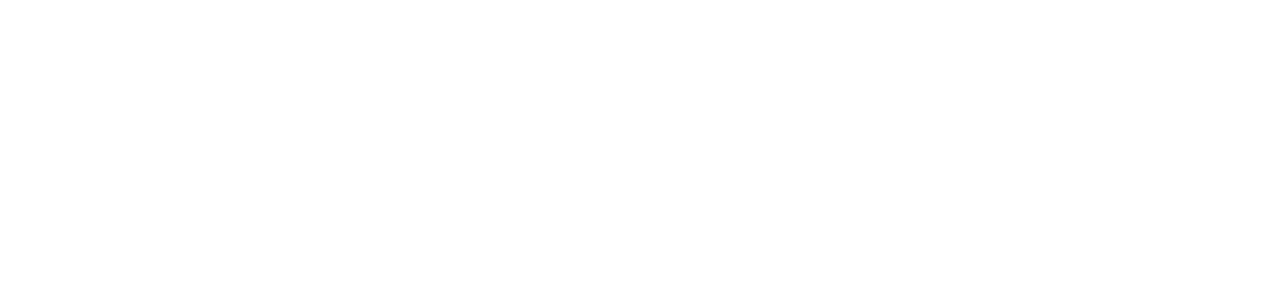
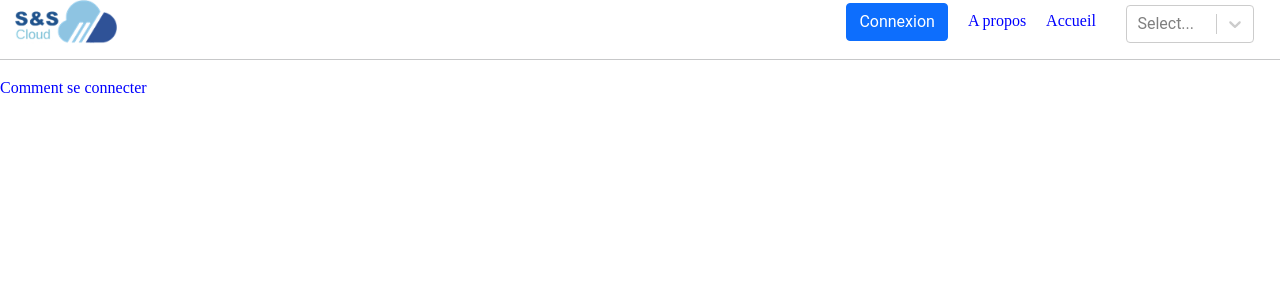
Before and after one commit to yvan-dev/Save-and-secure, a React (Create React App) app in the folder front/cloud/: page /FAQ in a window 1280 px wide. Shown: the top 300 px of the page. Built offline with nearby package versions, Linux system fonts and the light colour scheme.

Commit message:
ajout FAQ (mis en place)

```diff
--- a/front/cloud/src/App.js
+++ b/front/cloud/src/App.js
@@ -12,6 +12,8 @@
 import Propos from "./components/propos";
 import InfoElevesLycee from "./components/infoElevesLycee";
 import Compte from "./components/monCompte";
+import Faq from "./components/FAQ";
+import Faq1 from "./components/faq_first";
 import ReactDOM from "react-dom";
 import { IntlProvider, injectIntl } from "react-intl";
 import { Cookies, useCookies, withCookies, CookiesProvider } from "react-cookie";
@@ -68,6 +70,12 @@
           <Route exact path="/monCompte">
             <Compte cookies={cookies} changeCookie={(langue) => { cookies.set('language', langue, { path: '/' })}}/>
           </Route>
+          <Route exact path="/FAQ">
+            <Faq cookies={cookies} changeCookie={(langue) => { cookies.set('language', langue, { path: '/' })}}/>
+          </Route>
+          <Route exact path="/faq_first">
+            <Faq1 cookies={cookies} changeCookie={(langue) => { cookies.set('language', langue, { path: '/' })}}/>
+          </Route>
         </Switch>
       </Router>
     </IntlProvider>
--- /dev/null
+++ b/front/cloud/src/components/FAQ.js
@@ -0,0 +1,52 @@
+import React from 'react';
+import { FormattedMessage, injectIntl } from "react-intl";
+import img from '../images/image.png';
+import Button from "react-bootstrap/Button";
+import { useHistory } from "react-router-dom";
+import Select from 'react-select';
+import Footer from './footer';
+
+const options = [
+    { value: 'FR', label: 'Français' },
+    { value: 'ENG', label: 'Anglais' },
+]
+
+const Faq = (props) => {
+    const history = useHistory();
+    return (
+        <div>
+            <header>
+                <span style={{ margin: 15 }}>
+                    <img src={img} alt="logos" width="8%" height="8%"></img>
+                </span>
+                <span style={{ marginLeft: "55%" }}>
+                    <span style={{ margin:10}}>
+                        <Button onClick={() => history.push("/login")}>
+                            <FormattedMessage id="contact.header.btnConnectLabel" />
+                        </Button>
+                    </span>
+                    <span style={{ margin:10,color:"blue"}}>
+                        <label onClick={() => history.push("/propos")}><FormattedMessage id="contact.header.btnAbout" /></label>
+                    </span>
+                    <span style={{ margin:10,color:"blue"}}>
+                        <label onClick={() => history.push("/")}><FormattedMessage id="contact.header.btnWelcome" /></label>
+                    </span>
+                    <span>
+                        <Select
+                            className="select"
+                            options={options}
+                            onChange={(event) => {props.changeCookie(event.value);}}
+                        />
+                    </span>
+                </span>
+                <hr/>
+            </header>
+        <div>
+            <span style={{color: 'blue'}}><label onClick={() => history.push("/faq_first")}>Comment se connecter</label></span>
+        </div>
+    </div>
+
+    )
+}
+
+export default Faq;
--- a/front/cloud/src/components/connexion.js
+++ b/front/cloud/src/components/connexion.js
@@ -73,7 +73,7 @@
                         <span style={{ margin:10,color:"blue"}}>
                             <label onClick={() => history.push("/")}><FormattedMessage id="propos.header.btnWelcome" /></label>
                         </span>
-                        <span style={{ marginLeft:10}}>FAQ</span>
+                        <span style={{ marginLeft:10, color:"blue"}}><label onClick={() => history.push("/FAQ")}>FAQ</label></span>
                         <span>
                         <Select
                             className="select"
--- a/front/cloud/src/components/contact.js
+++ b/front/cloud/src/components/contact.js
@@ -46,7 +46,7 @@
                     <span style={{ margin:10,color:"blue"}}>
                         <label onClick={() => history.push("/")}><FormattedMessage id="contact.header.btnWelcome" /></label>
                     </span>
-                    <span style={{ marginLeft:10}}>FAQ</span>
+                    <span style={{ marginLeft:10, color:"blue"}}><label onClick={() => history.push("/FAQ")}>FAQ</label></span>
                     <span>
                         <Select
                             className="select"
--- a/front/cloud/src/components/header.js
+++ b/front/cloud/src/components/header.js
@@ -9,6 +9,7 @@
 import img1 from '../images/image.png';
 import Select from 'react-select';
 import Form from 'react-bootstrap/Form';
+
 
 const options = [
   { value: 'FR', label: 'Français' },
@@ -35,7 +36,7 @@
         <span style={{ margin:10,color:"blue"}}>
           <label onClick={() => history.push("/propos")}><FormattedMessage id="home.header.btnAbout" /></label>
         </span>
-        <span style={{ marginLeft: 9 }}><label>FAQ</label></span>
+        <span style={{ marginLeft: 9, color:"blue" }}><label onClick={() => history.push("/FAQ")}>FAQ</label></span>
         <span>
           <Select
             className="select"
--- a/front/cloud/src/components/propos.js
+++ b/front/cloud/src/components/propos.js
@@ -31,7 +31,7 @@
                     <span style={{ margin:10,color:"blue"}}>
                         <label onClick={() => history.push("/")}><FormattedMessage id="propos.header.btnWelcome" /></label>
                     </span>
-                    <span style={{ marginLeft:10}}>FAQ</span>
+                    <span style={{ marginLeft:10}}><label onClick={() => history.push("/FAQ")}>FAQ</label></span>
                     <span>
                         <Select
                             className="select"
```
Also changed, not shown: 1 other file (tests, documents, lock files or other folders).
